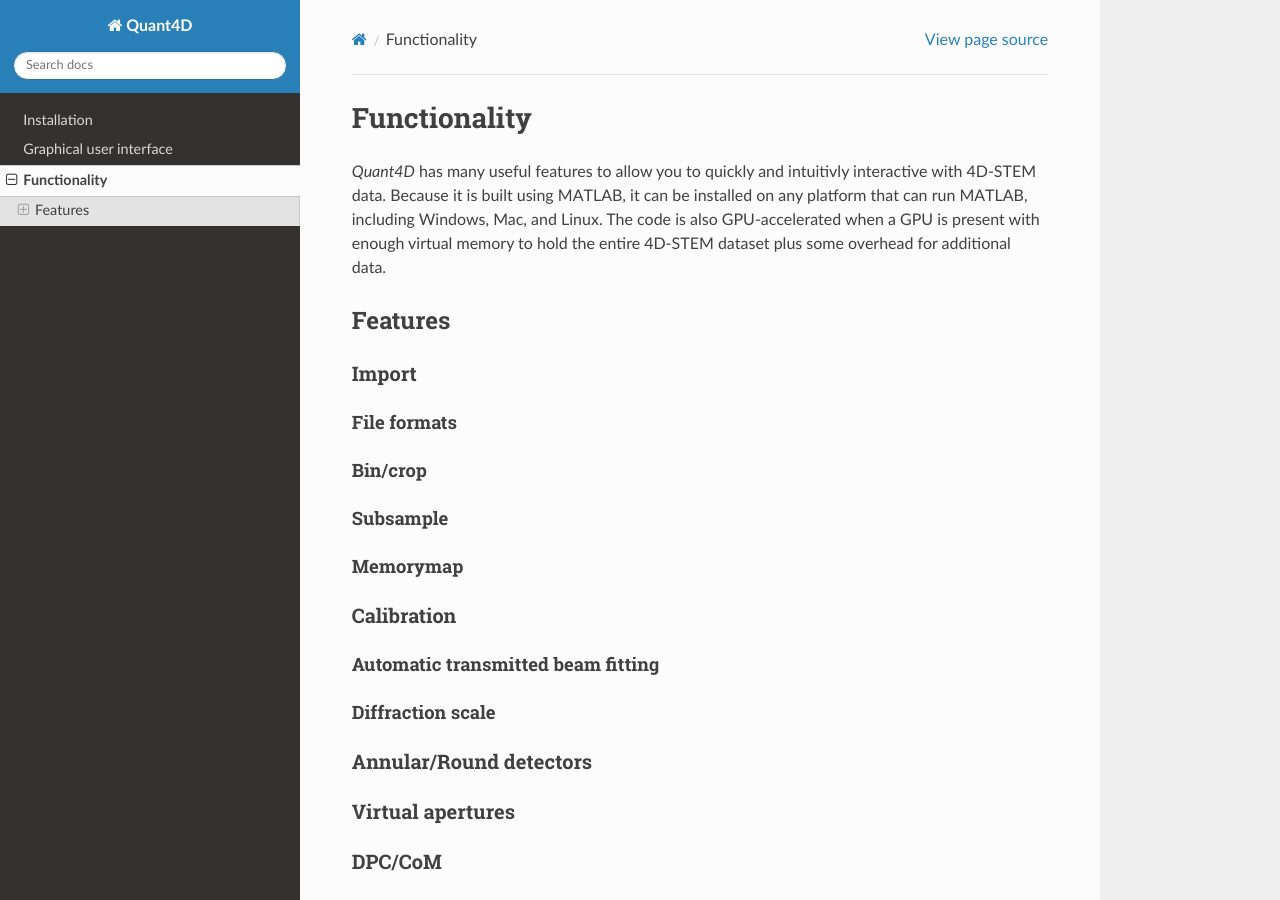
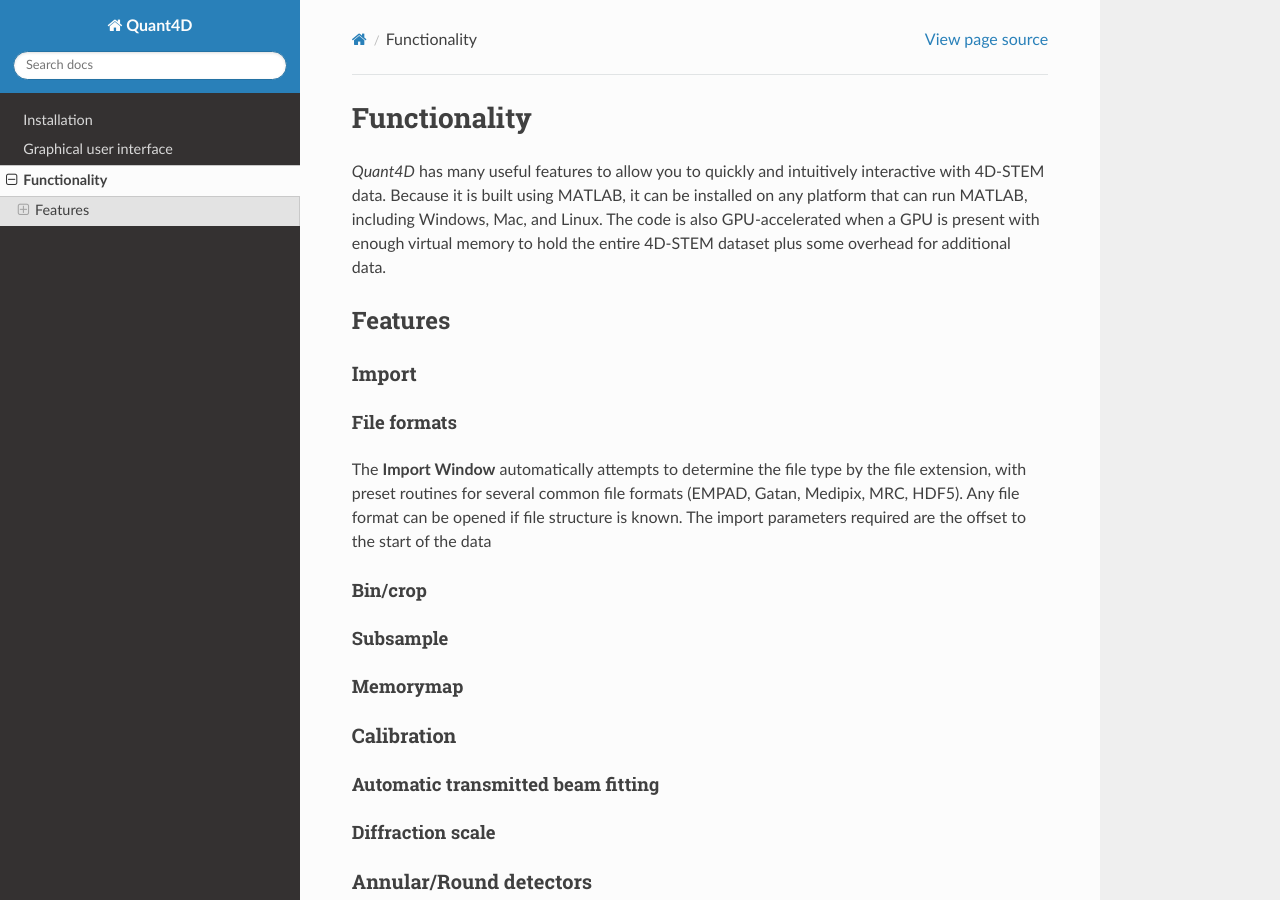
Before and after one commit to bryandesser/Quant4D, a Sphinx documentation site: the page built from docs/source/functionality.rst, in a window 1280 px wide and 900 px high. Built offline with Sphinx 7.4.7 and the Read the Docs theme 3.1.0, drawn with Linux system fonts in a browser that asks for light colours; pages that are not in the unit, such as notebooks, are missing from menus.

Commit message:
modified:   docs/source/functionality.rst 	modified:   docs/source/graphical_user_interface.rst 	modified:   docs/source/installation.rst

```diff
--- a/docs/source/functionality.rst
+++ b/docs/source/functionality.rst
@@ -3,7 +3,7 @@
 Functionality
 =============
 
-`Quant4D` has many useful features to allow you to quickly and intuitivly interactive with 4D-STEM data. Because it is built using MATLAB, it can be installed on any platform that can run MATLAB, including Windows, Mac, and Linux. The code is also GPU-accelerated when a GPU is present with enough virtual memory to hold the entire 4D-STEM dataset plus some overhead for additional data.
+`Quant4D` has many useful features to allow you to quickly and intuitively interactive with 4D-STEM data. Because it is built using MATLAB, it can be installed on any platform that can run MATLAB, including Windows, Mac, and Linux. The code is also GPU-accelerated when a GPU is present with enough virtual memory to hold the entire 4D-STEM dataset plus some overhead for additional data.
 
 Features
 --------
@@ -12,6 +12,8 @@
 ******
 File formats
 ^^^^^^^^^^^^
+The **Import Window** automatically attempts to determine the file type by the file extension, with preset routines for several common file formats (EMPAD, Gatan, Medipix, MRC, HDF5). Any file format can be opened if file structure is known. The import parameters required are the offset to the start of the data
+
 Bin/crop
 ^^^^^^^^
 Subsample
--- a/docs/source/installation.rst
+++ b/docs/source/installation.rst
@@ -5,8 +5,6 @@
 
 .. contents:: Table of Contents
     :depth: 4
-
-
 
 MATLAB Requirements
 -------------------
```
Also changed, not shown: other parts of docs/source/installation.rst (+1 -1 lines), docs/source/graphical_user_interface.rst (+4 -4 lines).
